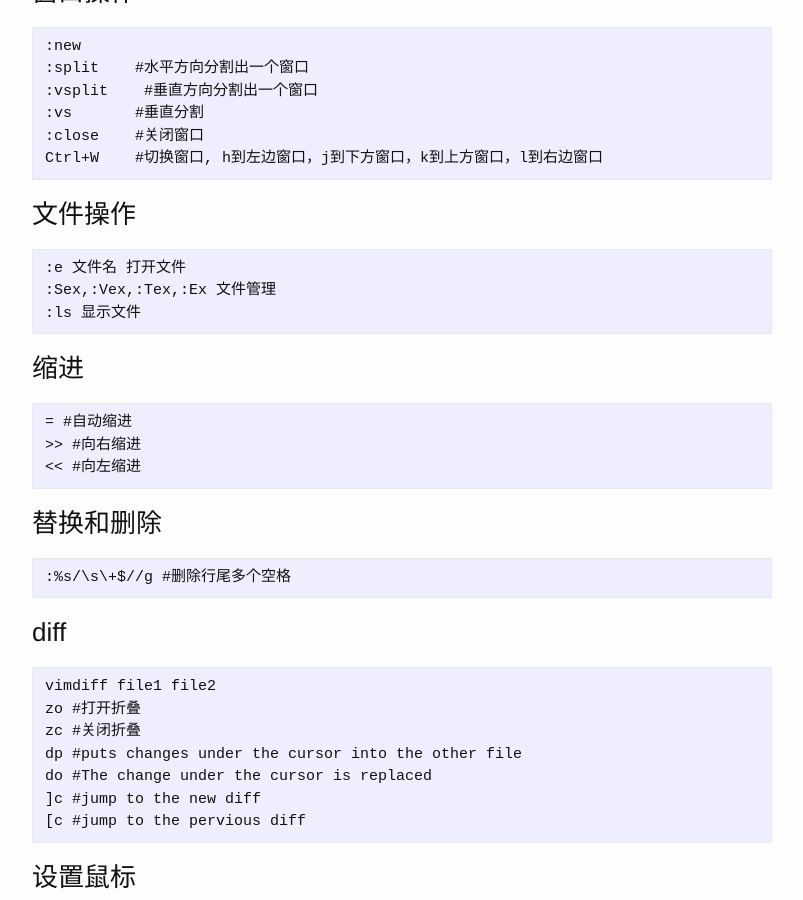
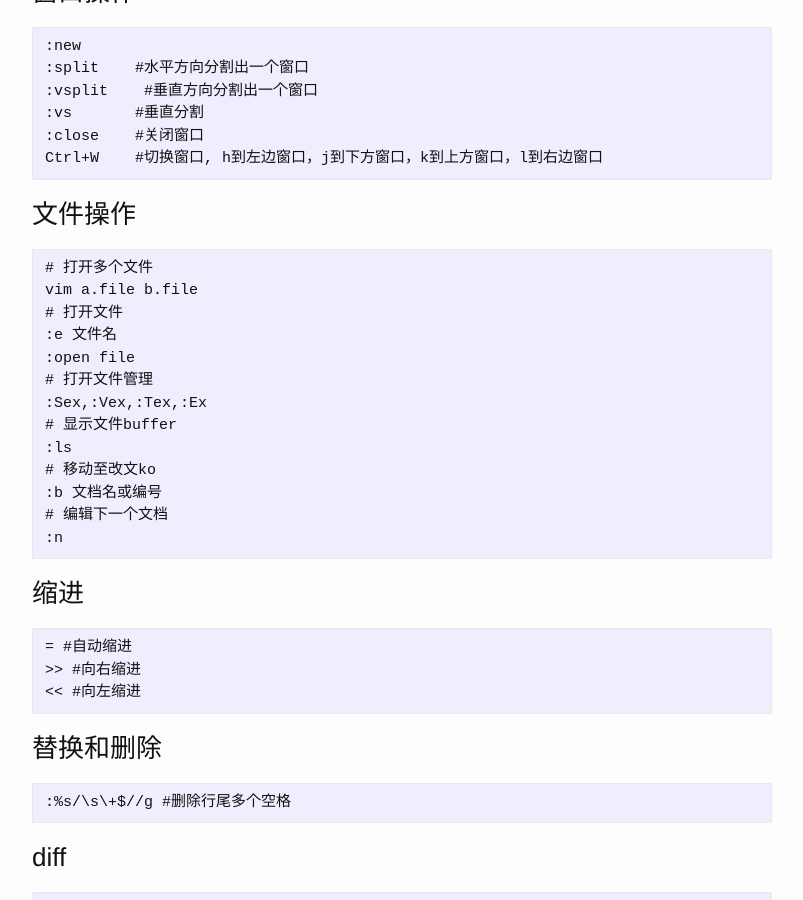
Before and after one commit to josephstalin117/josephstalin117.github.io, a Jekyll site: the page built from _posts/2016-07-03-vim.markdown, in a window 1280 px wide and 900 px high, scrolled down 1975 px. Shown: the whole window, without its empty margins (238-1041 px from the left). Built offline with Jekyll 4.4.1, drawn with Linux system fonts in a browser that asks for light colours.

Commit message:
add vim file buffer

````diff
--- a/_posts/2016-07-03-vim.markdown
+++ b/_posts/2016-07-03-vim.markdown
@@ -104,9 +104,19 @@ Ctrl+W    #切换窗口, h到左边窗口，j到下方窗口，k到上方窗口
 ### 文件操作
 
 ```
-:e 文件名 打开文件
-:Sex,:Vex,:Tex,:Ex 文件管理
-:ls 显示文件
+# 打开多个文件
+vim a.file b.file
+# 打开文件
+:e 文件名
+:open file
+# 打开文件管理
+:Sex,:Vex,:Tex,:Ex
+# 显示文件buffer
+:ls
+# 移动至改文ko
+:b 文档名或编号
+# 编辑下一个文档
+:n
 ```
 
 ### 缩进
````
